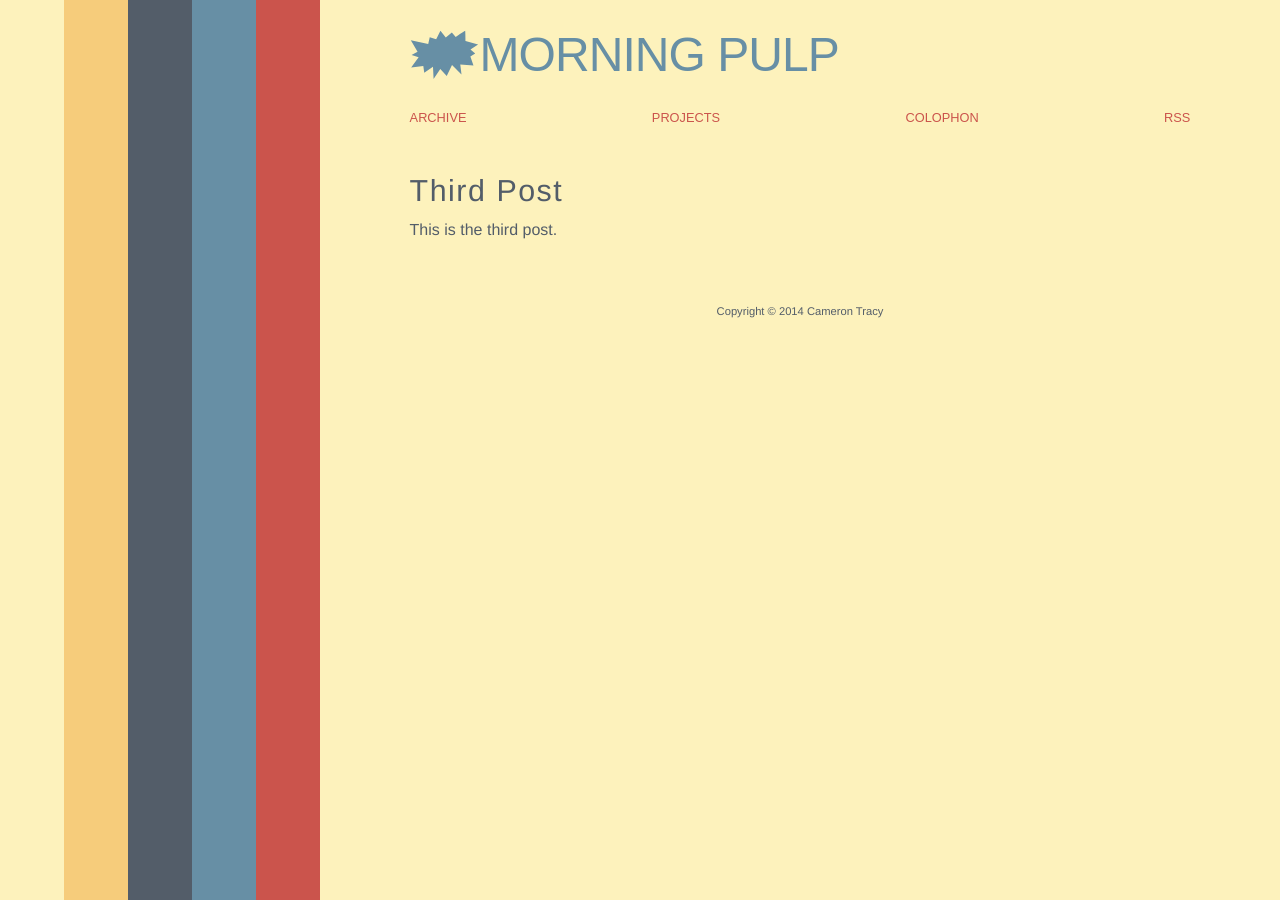
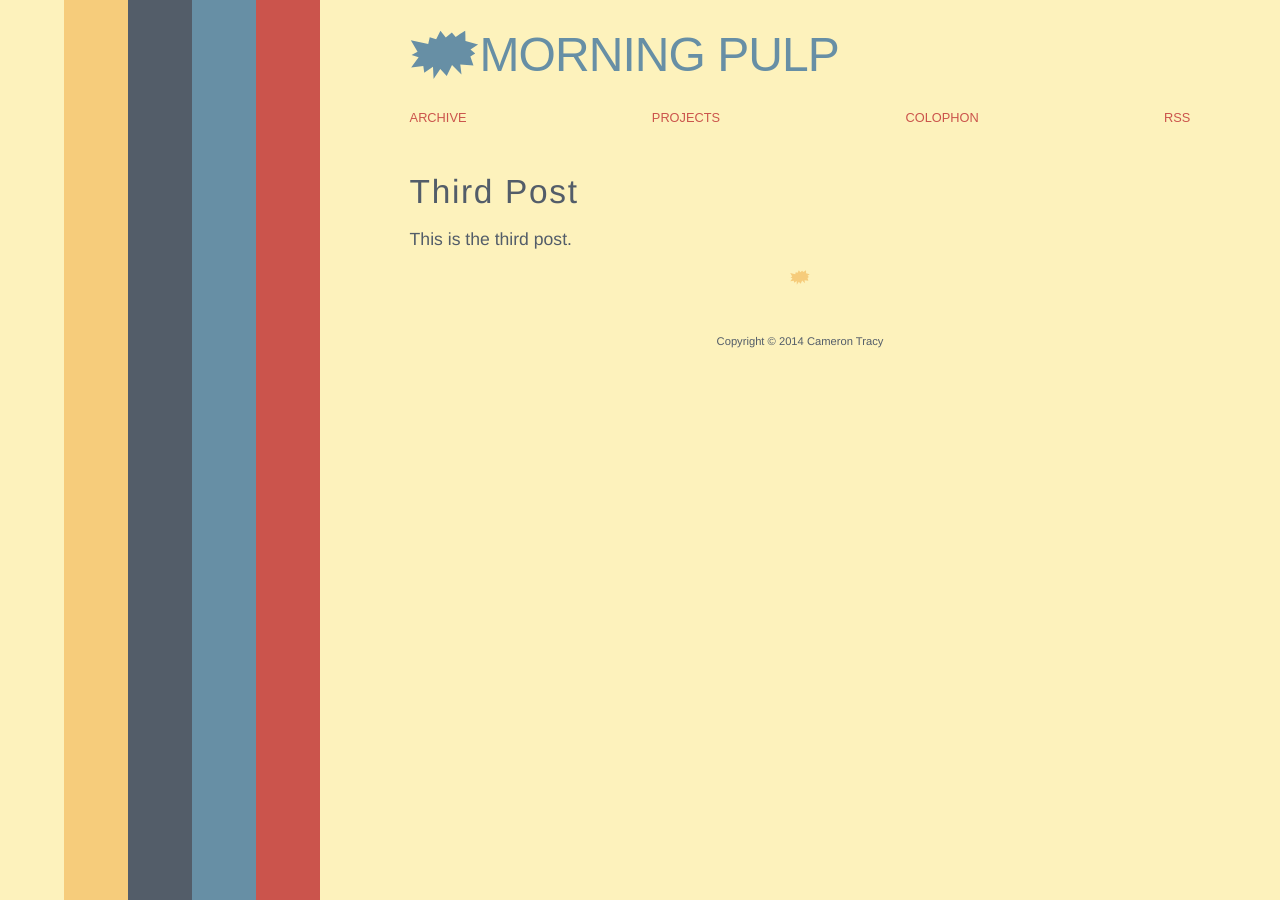
Before and after one commit to thatcameron/jekyll, a Jekyll site: the page built from _posts/2014-08-19-third-post.md, in a window 1280 px wide. Built offline with Jekyll 4.4.1, drawn with Linux system fonts in a browser that asks for light colours; Markdown is read by kramdown in place of the engine named in the settings.

Commit message:
Fixed misspelling in markup

```diff
--- a/_layouts/post.html
+++ b/_layouts/post.html
@@ -8,7 +8,7 @@
 <body>
 {% include header.html %}
   <section class="content">
-    <arcticle>
+    <article>
       <h2>{{ page.title }}</h2>
       {{ content }}    </article>
   </section>
```
